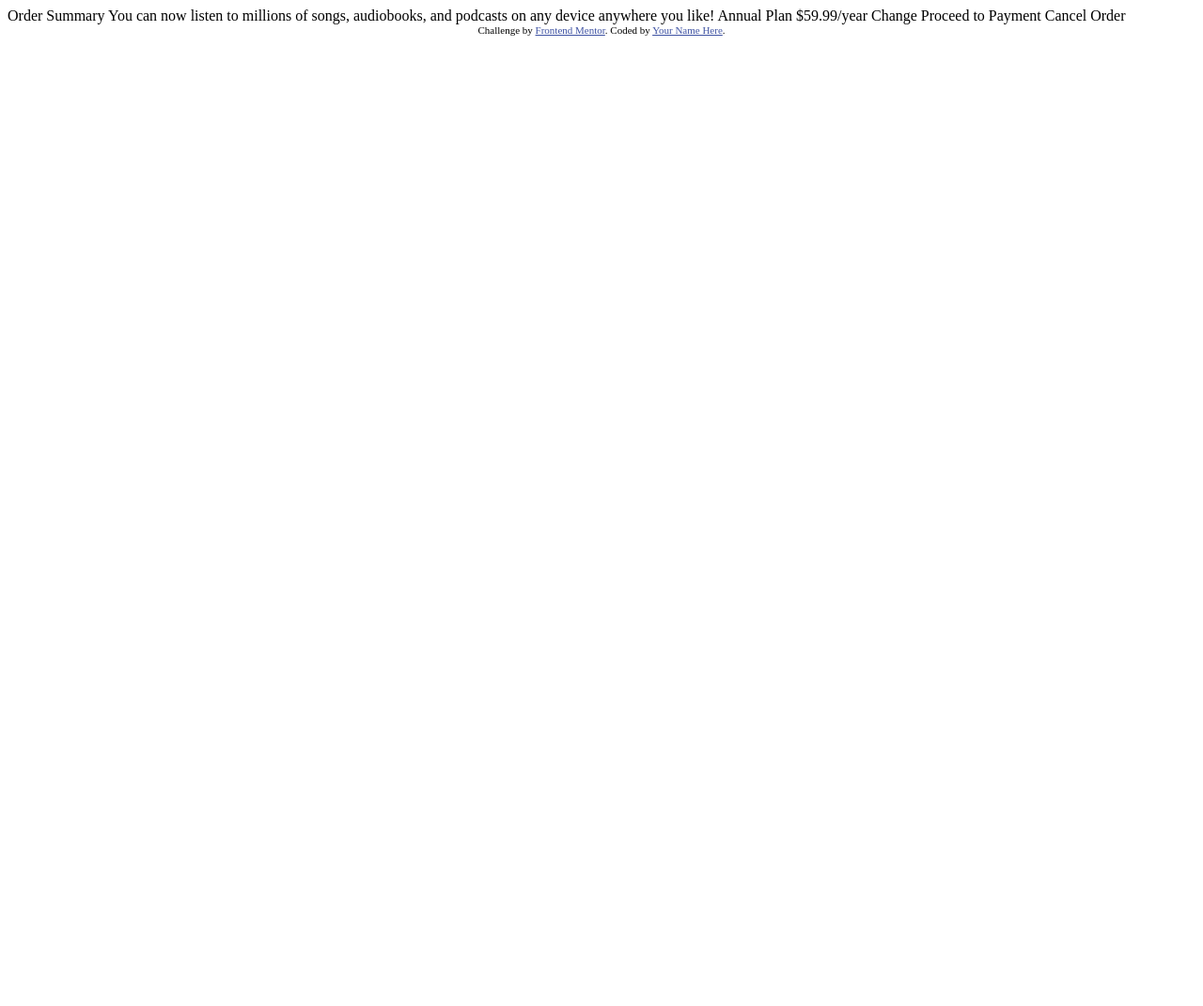
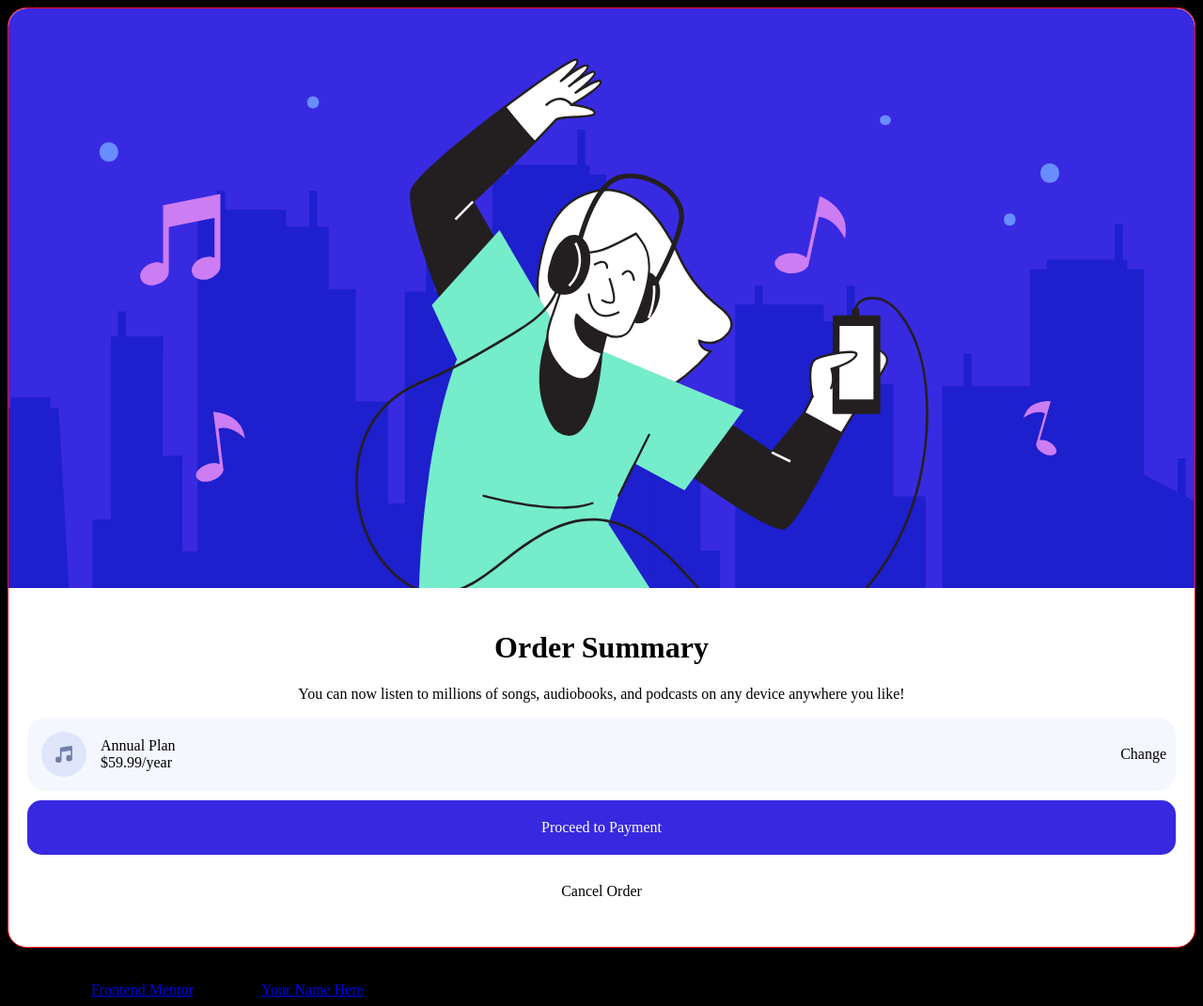
Before and after one commit to harshKLAD/order-summary-component, a plain HTML site: page index.html in a window 1280 px wide. Shown: the whole page at 94% size. Before the commit the page ends 800 px from the top, so only its background shows below. Drawn offline with Linux system fonts and the light colour scheme.

Commit message:
Added styles css, html mods

```diff
--- a/index.html
+++ b/index.html
@@ -7,28 +7,39 @@
   <link rel="icon" type="image/png" sizes="32x32" href="./images/favicon-32x32.png">
 
   <title>Frontend Mentor | Order summary card</title>
+  <link rel="stylesheet" href="./style.css">
+</head>
+<body class="block-0">
 
-  <!-- Feel free to remove these styles or customise in your own stylesheet 👍 -->
-  <style>
-    .attribution { font-size: 11px; text-align: center; }
-    .attribution a { color: hsl(228, 45%, 44%); }
-  </style>
-</head>
-<body>
-
-  Order Summary
-
-  You can now listen to millions of songs, audiobooks, and podcasts on any
-  device anywhere you like!
-
-  Annual Plan
-  $59.99/year
-
-  Change
-
-  Proceed to Payment
-  Cancel Order
-
+  <div class="block-0">
+    <div class="block-1 card">
+      <img class="img-css" src="/images/illustration-hero.svg" alt="">
+      <div class="card-text">
+      <div class="center">
+        <h1>Order Summary</h1>
+        <p class="p-font">
+          You can now listen to millions of songs, audiobooks, and podcasts on any device anywhere you like!
+        </p>
+      </div>
+      <div class="p-font block-2 Very-pale-blue">
+        <div class="block-3">
+          <img class="img-music" src="./images/icon-music.svg" alt="">
+          <div class="block-4">
+            <p class="margin-0">Annual Plan</p>
+            <p class="margin-0">$59.99/year</p>
+          </div>
+        </div>
+        <p>Change</p>
+      </div>
+      <div class="p-font block-5 center Bright-blue">
+        <p class="margin-0 white">Proceed to Payment</p>
+      </div>
+      <div class="p-font block-5 center">Cancel Order</div>
+      </div>
+    </div>
+  </div>
+<br>
+<br>
   <div class="attribution">
     Challenge by <a href="https://www.frontendmentor.io?ref=challenge" target="_blank">Frontend Mentor</a>.
     Coded by <a href="#">Your Name Here</a>.
--- /dev/null
+++ b/style.css
@@ -0,0 +1,79 @@
+.Pale-blue {
+  color: hsl(225, 100%, 94%);
+}
+.Bright-blue {
+  background-color: hsl(245, 75%, 52%);
+}
+.Very-pale-blue {
+  background-color: hsl(225, 100%, 98%);
+}
+.Desaturated-blue {
+  background-color: hsl(224, 23%, 55%);
+}
+.Dark-blue {
+  background-color: hsl(223, 47%, 23%);
+}
+
+.white {
+  color: white;
+}
+.block-0 {
+  background-color: black;
+}
+
+.card {
+  border: 1px red solid;
+  border-radius: 20px;
+  background-color: white;
+}
+
+.img-css {
+  width: 100%;
+  border-top-left-radius: 20px;
+  border-top-right-radius: 20px;
+}
+
+.card-text {
+  padding: 20px;
+}
+
+.center {
+  text-align: center;
+}
+
+.p-font {
+  font-size: 16px;
+}
+
+.block-2 {
+  display: flex;
+  justify-content: space-between;
+  align-items: center;
+  border-radius: 20px;
+  padding: 10px;
+}
+
+.img-music {
+  margin: 5px;
+}
+
+.block-3 {
+  display: flex;
+}
+
+.block-4 {
+  display: flex;
+  flex-direction: column;
+  justify-content: center;
+  margin: 10px;
+}
+
+.block-5 {
+  margin: 10px 0;
+  border-radius: 15px;
+  padding: 20px 0;
+}
+
+.margin-0 {
+  margin: 0;
+}
```
